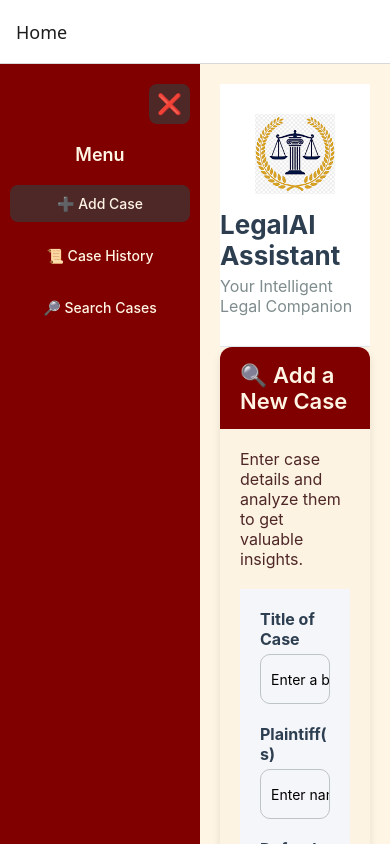
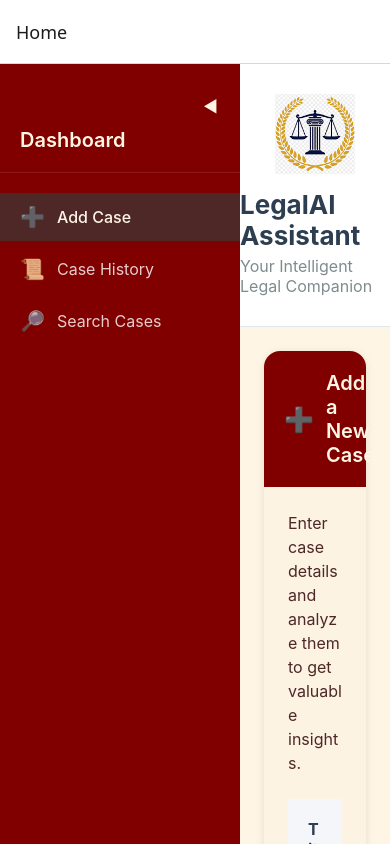
Before and after one commit to riddhikul/JusticeMet, a React Native app: screen /Home in a window 390 px wide. Built offline with nearby package versions, Linux system fonts and the light colour scheme.

Commit message:
updated dashboard

```diff
--- a/components/HomeScreen.js
+++ b/components/HomeScreen.js
@@ -1,15 +1,15 @@
 import React, { useState } from 'react';
 import { View, Text, StyleSheet, ScrollView, TouchableOpacity, TextInput, Alert } from 'react-native';
-import CaseInput from './CaseInput'; // Import CaseInput component
-import Analysis from './Analysis';  // Import Analysis component
-import Header from './Header';      // Import Header component
-import { searchCase } from './apiService'; // Import API service
+import CaseInput from './CaseInput';
+import Analysis from './Analysis';
+import Header from './Header';
+import { searchCase } from './apiService';
 
 const HomeScreen = ({ navigation }) => {
   const [searchTitle, setSearchTitle] = useState('');
   const [searchResults, setSearchResults] = useState([]);
-  const [activeSection, setActiveSection] = useState('add-case'); // Tracks current section
-  const [isSidebarOpen, setIsSidebarOpen] = useState(true); // Sidebar toggle state
+  const [activeSection, setActiveSection] = useState('add-case');
+  const [isSidebarOpen, setIsSidebarOpen] = useState(true);
 
   const handleSearchCase = async () => {
     try {
@@ -22,60 +22,67 @@ const HomeScreen = ({ navigation }) => {
     }
   };
 
+  const SidebarItem = ({ icon, title, section }) => (
+    <TouchableOpacity
+      style={[
+        styles.sidebarItem,
+        activeSection === section && styles.activeSidebarItem,
+        !isSidebarOpen && styles.collapsedSidebarItem
+      ]}
+      onPress={() => setActiveSection(section)}
+    >
+      <Text style={[
+        styles.sidebarIcon,
+        activeSection === section && styles.activeSidebarIcon
+      ]}>
+        {icon}
+      </Text>
+      {isSidebarOpen && (
+        <Text style={[
+          styles.sidebarText,
+          activeSection === section && styles.activeSidebarText
+        ]}>
+          {title}
+        </Text>
+      )}
+    </TouchableOpacity>
+  );
+
   return (
     <View style={styles.container}>
       {/* Sidebar */}
       <View style={[styles.sidebar, !isSidebarOpen && styles.sidebarCollapsed]}>
-        {/* Toggle Button */}
         <TouchableOpacity
-          style={styles.toggleButton}
+          style={[styles.toggleButton, !isSidebarOpen && styles.toggleButtonCollapsed]}
           onPress={() => setIsSidebarOpen(!isSidebarOpen)}
         >
-          <Text style={styles.toggleButtonText}>{isSidebarOpen ? '❌' : '☰'}</Text>
+          <Text style={styles.toggleButtonText}>
+            {isSidebarOpen ? '◀' : '▶'}
+          </Text>
         </TouchableOpacity>
 
-        {/* Sidebar Items */}
         {isSidebarOpen && (
-          <>
-            <Text style={styles.sidebarTitle}>Menu</Text>
-            <TouchableOpacity
-              style={[
-                styles.sidebarItem,
-                activeSection === 'add-case' && styles.activeSidebarItem,
-              ]}
-              onPress={() => setActiveSection('add-case')}
-            >
-              <Text style={styles.sidebarText}>➕ Add Case</Text>
-            </TouchableOpacity>
-            <TouchableOpacity
-              style={[
-                styles.sidebarItem,
-                activeSection === 'case-history' && styles.activeSidebarItem,
-              ]}
-              onPress={() => setActiveSection('case-history')}
-            >
-              <Text style={styles.sidebarText}>📜 Case History</Text>
-            </TouchableOpacity>
-            <TouchableOpacity
-              style={[
-                styles.sidebarItem,
-                activeSection === 'search-cases' && styles.activeSidebarItem,
-              ]}
-              onPress={() => setActiveSection('search-cases')}
-            >
-              <Text style={styles.sidebarText}>🔎 Search Cases</Text>
-            </TouchableOpacity>
-          </>
+          <View style={styles.sidebarHeader}>
+            <Text style={styles.sidebarTitle}>Dashboard</Text>
+          </View>
         )}
+
+        <View style={styles.sidebarContent}>
+          <SidebarItem icon="➕" title="Add Case" section="add-case" />
+          <SidebarItem icon="📜" title="Case History" section="case-history" />
+          <SidebarItem icon="🔎" title="Search Cases" section="search-cases" />
+        </View>
       </View>
 
       {/* Main Content */}
       <ScrollView style={styles.content}>
-        <Header /> {/* Keep the header */}
+        <Header />
+        <View style={styles.mainContainer}>
           {activeSection === 'add-case' && (
             <View style={styles.card}>
               <View style={styles.cardHeader}>
-              <Text style={styles.sectionTitle}>🔍 Add a New Case</Text>
+                <Text style={styles.cardIcon}>➕</Text>
+                <Text style={styles.sectionTitle}>Add a New Case</Text>
               </View>
               <View style={styles.cardBody}>
                 <Text style={styles.sectionDescription}>
@@ -88,7 +95,8 @@ const HomeScreen = ({ navigation }) => {
           {activeSection === 'case-history' && (
             <View style={styles.card}>
               <View style={styles.cardHeader}>
-              <Text style={styles.sectionTitle}>📜 Case History</Text>
+                <Text style={styles.cardIcon}>📜</Text>
+                <Text style={styles.sectionTitle}>Case History</Text>
               </View>
               <View style={styles.cardBody}>
                 <Text style={styles.sectionDescription}>
@@ -101,27 +109,35 @@ const HomeScreen = ({ navigation }) => {
           {activeSection === 'search-cases' && (
             <View style={styles.card}>
               <View style={styles.cardHeader}>
-              <Text style={styles.sectionTitle}>🔎 Search Cases</Text>
+                <Text style={styles.cardIcon}>🔎</Text>
+                <Text style={styles.sectionTitle}>Search Cases</Text>
               </View>
               <View style={styles.cardBody}>
-              <Text style={styles.inputLabel}>Search by Title</Text>
+                <View style={styles.searchContainer}>
                   <TextInput
                     style={styles.input}
                     value={searchTitle}
                     onChangeText={setSearchTitle}
                     placeholder="Enter case title to search"
+                    placeholderTextColor="#9E9E9E"
                     onSubmitEditing={handleSearchCase}
                   />
-              <TouchableOpacity style={styles.actionButton} onPress={handleSearchCase}>
-                <Text style={styles.buttonText}>Search Case</Text>
+                  <TouchableOpacity
+                    style={styles.actionButton}
+                    onPress={handleSearchCase}
+                  >
+                    <Text style={styles.buttonText}>Search</Text>
                   </TouchableOpacity>
+                </View>
+
                 {searchResults.length > 0 && (
                   <View style={styles.resultsContainer}>
-                  <Text style={styles.resultsTitle}>Search Results:</Text>
+                    <Text style={styles.resultsTitle}>Search Results</Text>
                     {searchResults.map((caseItem) => (
                       <View key={caseItem._id} style={styles.resultItemContainer}>
-                      <Text style={styles.resultItem}>
-                        <Text style={styles.caseTitle}>{caseItem.title}</Text>: {caseItem.case_description}
+                        <Text style={styles.caseTitle}>{caseItem.title}</Text>
+                        <Text style={styles.caseDescription}>
+                          {caseItem.case_description}
                         </Text>
                       </View>
                     ))}
@@ -130,6 +146,7 @@ const HomeScreen = ({ navigation }) => {
               </View>
             </View>
           )}
+        </View>
       </ScrollView>
     </View>
   );
@@ -138,143 +155,176 @@ const HomeScreen = ({ navigation }) => {
 const styles = StyleSheet.create({
   container: {
     flex: 1,
-    flexDirection: 'row', // Layout for sidebar + main content
-    backgroundColor: '#FFF5E4', // Cream background
+    flexDirection: 'row',
+    backgroundColor: '#FFF5E4',
   },
   sidebar: {
-    width: 200,
-    backgroundColor: '#800000', // Maroon sidebar
-    paddingVertical: 20,
-    paddingHorizontal: 10,
-    justifyContent: 'flex-start',
-    alignItems: 'center',
-    transition: 'width 0.3s ease', // Smooth collapse
+    width: 240,
+    backgroundColor: '#800000',
+    paddingTop: 20,
+    transition: 'width 0.3s ease',
   },
   sidebarCollapsed: {
-    width: 60,
-    justifyContent: 'flex-start',
+    width: 64,
+  },
+  sidebarHeader: {
+    paddingHorizontal: 20,
+    paddingBottom: 20,
+    borderBottomWidth: 1,
+    borderBottomColor: 'rgba(255,255,255,0.1)',
+  },
+  sidebarContent: {
+    paddingTop: 20,
   },
   toggleButton: {
     alignSelf: 'flex-end',
-    marginBottom: 20,
-    backgroundColor: '#4E2727',
-    padding: 8,
-    borderRadius: 8,
+    padding: 12,
+    marginRight: 10,
+  },
+  toggleButtonCollapsed: {
+    alignSelf: 'center',
+    marginRight: 0,
   },
   toggleButtonText: {
     color: '#FFF5E4',
-    fontSize: 20,
+    fontSize: 16,
   },
   sidebarTitle: {
-    fontSize: 18,
-    color: '#FFF5E4', // Cream text
-    marginBottom: 20,
+    fontSize: 20,
+    color: '#FFF5E4',
     fontWeight: '600',
   },
   sidebarItem: {
-    marginBottom: 15,
-    padding: 10,
-    borderRadius: 8,
-    width: '100%',
+    flexDirection: 'row',
     alignItems: 'center',
-    backgroundColor: 'transparent', // Default background
+    paddingVertical: 12,
+    paddingHorizontal: 20,
+    marginBottom: 4,
+  },
+  collapsedSidebarItem: {
+    justifyContent: 'center',
+    paddingHorizontal: 0,
   },
   activeSidebarItem: {
-    backgroundColor: '#4E2727', // Darker maroon for active item
+    backgroundColor: '#4E2727',
+  },
+  sidebarIcon: {
+    fontSize: 20,
+    marginRight: 12,
+    opacity: 0.8,
+    color: '#FFF5E4',
+  },
+  activeSidebarIcon: {
+    opacity: 1,
   },
   sidebarText: {
-    color: '#FFF5E4', // Cream text
-    fontSize: 14,
+    color: 'rgba(255,255,255,0.8)',
+    fontSize: 16,
+  },
+  activeSidebarText: {
+    color: '#FFF5E4',
     fontWeight: '500',
   },
   content: {
     flex: 1,
-    padding: 20,
+    backgroundColor: '#FFF5E4',
+  },
+  mainContainer: {
+    padding: 24,
   },
   card: {
-    backgroundColor: '#FDF3E3', // Light cream
-    borderRadius: 12,
-    marginBottom: 20,
+    backgroundColor: '#FFF',
+    borderRadius: 16,
+    marginBottom: 24,
     shadowColor: '#000',
-    shadowOffset: { width: 0, height: 4 },
+    shadowOffset: { width: 0, height: 2 },
     shadowOpacity: 0.1,
     shadowRadius: 8,
-    elevation: 6,
+    elevation: 4,
   },
   cardHeader: {
-    backgroundColor: '#800000', // Maroon header
-    paddingVertical: 15,
-    paddingHorizontal: 20,
-    borderTopLeftRadius: 12,
-    borderTopRightRadius: 12,
+    flexDirection: 'row',
+    alignItems: 'center',
+    backgroundColor: '#800000',
+    padding: 20,
+    borderTopLeftRadius: 16,
+    borderTopRightRadius: 16,
+  },
+  cardIcon: {
+    fontSize: 24,
+    marginRight: 12,
+    color: '#FFF5E4',
   },
   cardBody: {
-    padding: 20,
+    padding: 24,
+    backgroundColor: '#FDF3E3',
   },
   sectionTitle: {
-    fontSize: 22,
+    fontSize: 20,
     fontWeight: '600',
-    color: '#FFF5E4', // Cream text
+    color: '#FFF5E4',
   },
   sectionDescription: {
     fontSize: 16,
-    color: '#4E2727', // Dark maroon
-    marginBottom: 20,
+    color: '#4E2727',
+    marginBottom: 24,
+    lineHeight: 24,
   },
-  inputLabel: {
+  searchContainer: {
+    flexDirection: 'row',
+    gap: 12,
+    marginBottom: 24,
+  },
+  input: {
+    flex: 1,
+    height: 48,
+    backgroundColor: '#FFF',
+    borderRadius: 8,
+    paddingHorizontal: 16,
     fontSize: 16,
     color: '#4E2727',
-    marginBottom: 10,
-  },
-  input: {
-    height: 40,
-    borderColor: '#D7CCC8',
     borderWidth: 1,
-    borderRadius: 8,
-    paddingLeft: 10,
-    fontSize: 16,
-    marginBottom: 15,
-    backgroundColor: '#FFF',
-    color: '#4E2727',
+    borderColor: 'rgba(128, 0, 0, 0.2)',
   },
   actionButton: {
     backgroundColor: '#800000',
     borderRadius: 8,
-    paddingVertical: 12,
+    paddingHorizontal: 24,
+    justifyContent: 'center',
     alignItems: 'center',
   },
   buttonText: {
     color: '#FFF5E4',
-    fontSize: 18,
-    fontWeight: '600',
+    fontSize: 16,
+    fontWeight: '500',
   },
   resultsContainer: {
-    marginTop: 20,
+    marginTop: 24,
   },
   resultsTitle: {
     fontSize: 18,
     fontWeight: '600',
     color: '#4E2727',
-    marginBottom: 10,
+    marginBottom: 16,
   },
   resultItemContainer: {
-    backgroundColor: '#F9EFE3',
-    padding: 10,
-    borderRadius: 8,
-    marginBottom: 8,
-    shadowColor: '#000',
-    shadowOffset: { width: 0, height: 2 },
-    shadowOpacity: 0.1,
-    shadowRadius: 4,
-    elevation: 4,
-  },
-  resultItem: {
-    fontSize: 16,
-    color: '#4E2727',
+    backgroundColor: '#FFF',
+    padding: 16,
+    borderRadius: 12,
+    marginBottom: 12,
+    borderWidth: 1,
+    borderColor: 'rgba(128, 0, 0, 0.1)',
   },
   caseTitle: {
-    fontWeight: 'bold',
+    fontSize: 16,
+    fontWeight: '600',
     color: '#800000',
+    marginBottom: 8,
+  },
+  caseDescription: {
+    fontSize: 14,
+    color: '#4E2727',
+    lineHeight: 20,
   },
 });
 
```
Lines whose indentation alone changed are shown as unchanged.
